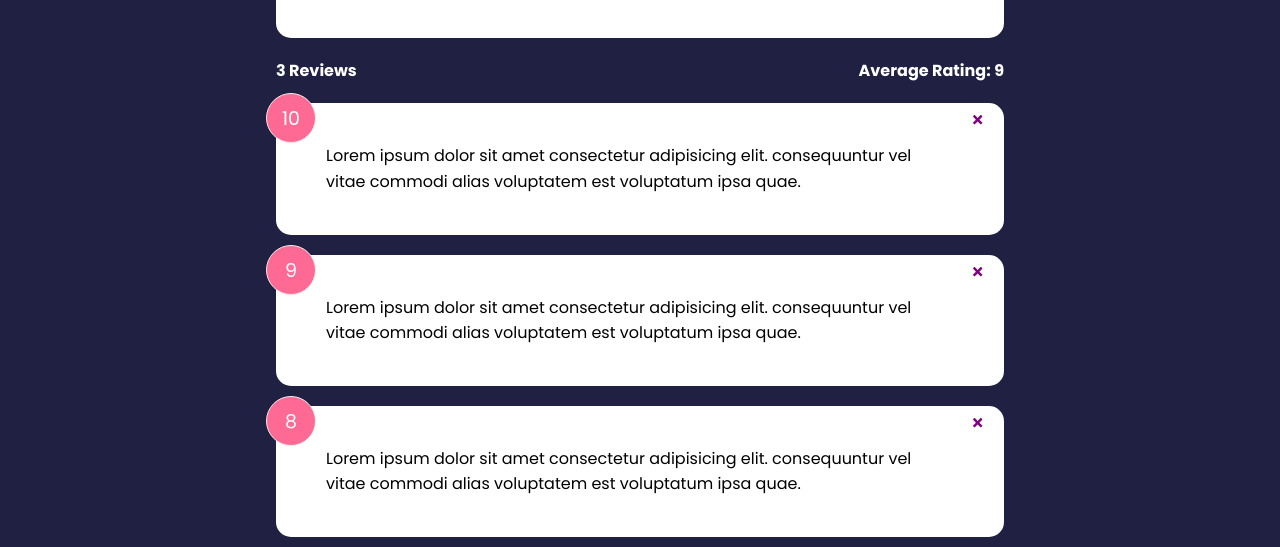
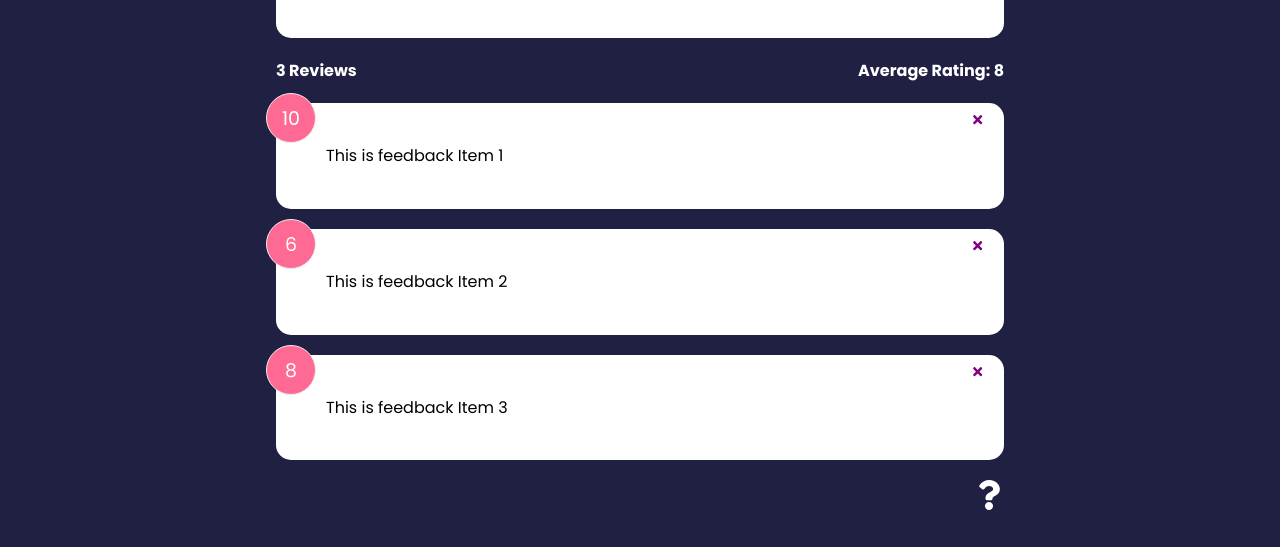
Before and after one commit to Hi-ImDave/feedback-app, a React (Create React App) app: page / in a window 1280 px wide. Shown: the part 341-888 px from the top of the page. After the commit the page ends 859 px from the top, so only its background shows below. Built offline with nearby package versions, Linux system fonts and the light colour scheme.

Commit message:
transition to context

```diff
--- a/src/App.js
+++ b/src/App.js
@@ -1,31 +1,15 @@
-import { v4 as uuidv4 } from 'uuid'
 import { BrowserRouter as Router, Routes, Route} from 'react-router-dom'
-import { useState } from 'react'
 import Header from "./components/Header"
 import FeedbackList from './components/FeedbackList'
-import FeedbackData from './data/FeedbackData'
 import FeedbackStats from './components/FeedbackStats'
 import FeedbackForm from './components/FeedbackForm'
 import AboutPage from './pages/AboutPage'
 import AboutIconLink from './components/AboutIconLink'
+import { FeedbackProvider } from './context/FeedbackContext'
 
 function App() {
-  const [feedback, setFeedback] = useState(FeedbackData)
-
-  const addFeedback = (newFeedback) => {
-    newFeedback.id = uuidv4()
-    setFeedback([newFeedback, ...feedback])
-  }
-
-  const deleteFeedback = (id) => {
-    if(window.confirm('Are you sure you want to delete?')){
-      setFeedback(feedback.filter((item) => item.id !== id))
-    }
-
-  }
-
-
   return (
+    <FeedbackProvider>
       <Router>
         <Header />
         <div className="container">
@@ -33,9 +17,9 @@
             <Route exact path='/'
               element={
                 <>
-                <FeedbackForm  handleAdd={addFeedback}/>
-                <FeedbackStats feedback={feedback}/>
-                <FeedbackList feedback={feedback} handleDelete={deleteFeedback} />
+                  <FeedbackForm  />
+                  <FeedbackStats />
+                  <FeedbackList  />
                 </>
               }
             >
@@ -46,6 +30,7 @@
           <AboutIconLink />
         </div>
       </Router>
+    </FeedbackProvider>
   )
 }
 
--- a/src/components/FeedbackForm.jsx
+++ b/src/components/FeedbackForm.jsx
@@ -1,13 +1,16 @@
-import { useState } from 'react'
+import { useState, useContext } from 'react'
 import RatingSelect from './RatingSelect'
 import Card from "./shared/Card"
 import Button from './shared/Button'
+import FeedbackContext from '../context/FeedbackContext'
 
-function FeedbackForm({handleAdd}) {
+function FeedbackForm() {
   const [text, setText] = useState('')
   const [rating, setRating] = useState(10)
   const [btnDisabled, setBtnDisabled] = useState(true)
   const [message, setMessage] = useState('')
+
+  const { addFeedback } = useContext(FeedbackContext)
 
 
   const handleTextChange = ( e ) => {
@@ -32,7 +35,7 @@
         text,
         rating
       }
-      handleAdd(newFeedback)
+      addFeedback(newFeedback)
 
       setText('')
     }
--- a/src/components/FeedbackItem.jsx
+++ b/src/components/FeedbackItem.jsx
@@ -1,12 +1,17 @@
 import { FaTimes } from'react-icons/fa'
+import { useContext } from 'react'
 import Card from "./shared/Card"
 import PropTypes from 'prop-types'
+import FeedbackContext from '../context/FeedbackContext'
 
-function FeedbackItem({item, handleDelete}) {
+function FeedbackItem({ item }) {
+  const { deleteFeedback } = useContext(FeedbackContext)
+
+
     return (
     <Card>
       <div className="num-display">{item.rating}</div>
-      <button onClick={() => handleDelete(item.id)} className="close"><FaTimes color='purple' /></button>
+      <button onClick={() => deleteFeedback(item.id)} className="close"><FaTimes color='purple' /></button>
       <div className="text-display">{item.text}</div>
     </Card>
   )
--- a/src/components/FeedbackList.jsx
+++ b/src/components/FeedbackList.jsx
@@ -1,8 +1,11 @@
 import { motion, AnimatePresence } from "framer-motion"
+import { useContext } from 'react'
 import FeedbackItem from "./FeedbackItem"
-import PropTypes from 'prop-types'
+import FeedbackContext from "../context/FeedbackContext"
 
-function FeedbackList({ feedback, handleDelete }) {
+function FeedbackList() {
+  const { feedback } = useContext(FeedbackContext)
+
   if(!feedback || feedback.length === 0){
     return <p>No Feedback Yet!</p>
   }
@@ -17,7 +20,7 @@
             animate={{opacity: 1}}
             exit={{opacity: 0}}
           >
-            <FeedbackItem key={item.id} item={item} handleDelete={handleDelete}/>
+            <FeedbackItem key={item.id} item={item} />
           </motion.div>
         ))}
       </AnimatePresence>
@@ -26,8 +29,4 @@
   )
 }
 
-FeedbackList.propTypes = {
-  feedback: PropTypes.array,
-}
-
 export default FeedbackList
--- a/src/components/FeedbackStats.jsx
+++ b/src/components/FeedbackStats.jsx
@@ -1,6 +1,10 @@
-import PropTypes from 'prop-types'
+import { useContext } from 'react'
+import FeedbackContext from "../context/FeedbackContext"
 
-function FeedbackStats({ feedback }) {
+
+function FeedbackStats() {
+  const { feedback } = useContext(FeedbackContext)
+
   let average = feedback.reduce((acc, curr) => {return acc + curr.rating}, 0) / feedback.length
 
   average = average.toFixed(1).replace(/[.,]0$/, '')
@@ -13,8 +17,4 @@
   )
 }
 
-FeedbackStats.propTypes = {
-  feedback: PropTypes.array.isRequired
-}
-
 export default FeedbackStats
--- /dev/null
+++ b/src/context/FeedbackContext.js
@@ -0,0 +1,45 @@
+import { v4 as uuidv4 } from 'uuid'
+import { createContext, useState } from 'react'
+
+const FeedbackContext = createContext()
+
+export const FeedbackProvider = ({ children }) => {
+  const [feedback, setFeedback] = useState([
+    {
+      id: 1,
+      text: 'This is feedback Item 1',
+      rating: 10,
+    },
+    {
+      id: 2,
+      text: 'This is feedback Item 2',
+      rating: 6,
+    },
+    {
+      id: 3,
+      text: 'This is feedback Item 3',
+      rating: 8,
+    },
+  ])
+
+  const addFeedback = (newFeedback) => {
+    newFeedback.id = uuidv4()
+    setFeedback([newFeedback, ...feedback])
+  }
+
+  const deleteFeedback = (id) => {
+    if(window.confirm('Are you sure you want to delete?')){
+      setFeedback(feedback.filter((item) => item.id !== id))
+    }
+  }
+
+  return <FeedbackContext.Provider value={{
+    feedback,
+    deleteFeedback,
+    addFeedback,
+  }}>
+    { children }
+  </FeedbackContext.Provider>
+}
+
+export default FeedbackContext
```
Lines whose indentation alone changed are shown as unchanged.
